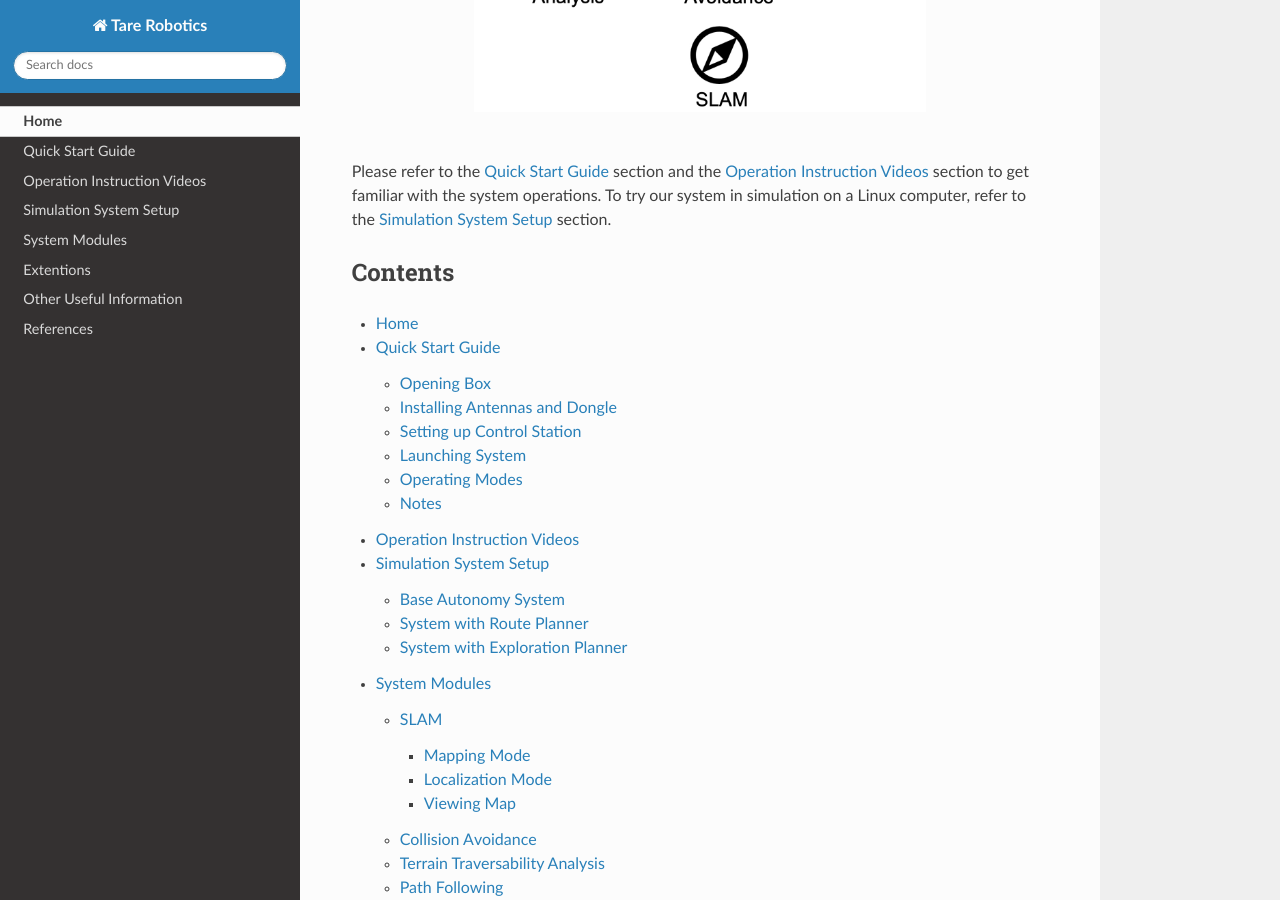
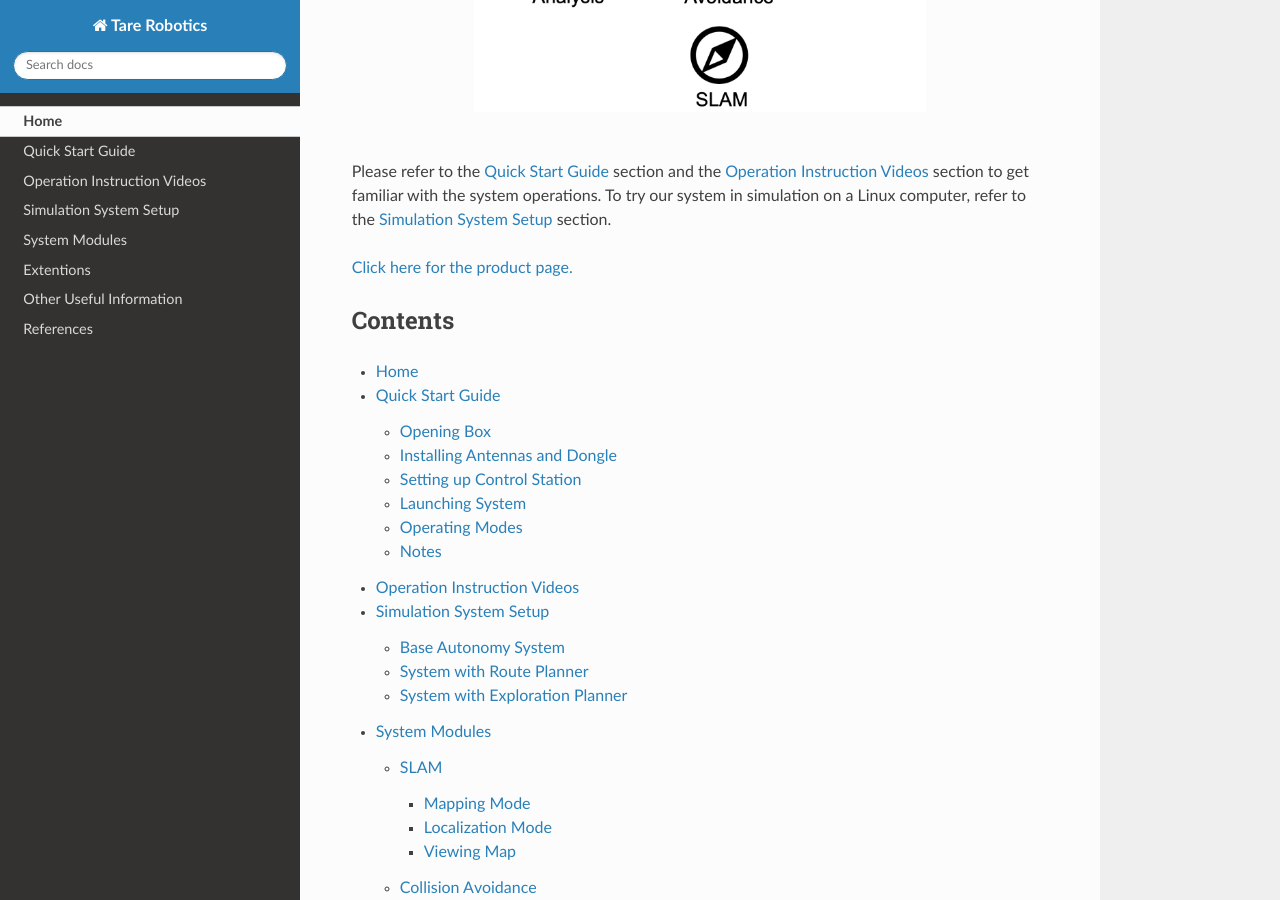
Before and after one commit to caochao39/tarerobotics, a Sphinx documentation site: the page built from docs/source/index.rst, in a window 1280 px wide and 900 px high, scrolled down 1481 px. Built offline with Sphinx 7.4.7 and the Read the Docs theme 3.1.0, drawn with Linux system fonts in a browser that asks for light colours.

Commit message:
Update index.rst

```diff
--- a/docs/source/index.rst
+++ b/docs/source/index.rst
@@ -19,6 +19,8 @@ The autonomy stack shares a three-tier system architecture, containing a SLAM mo
 
 Please refer to the `Quick Start Guide <https://tarerobotics.readthedocs.io/en/latest/quick_start_guide.html>`_ section and the `Operation Instruction Videos <https://tarerobotics.readthedocs.io/en/latest/operation_instruction_videos.html>`_ section to get familiar with the system operations. To try our system in simulation on a Linux computer, refer to the `Simulation System Setup <https://tarerobotics.readthedocs.io/en/latest/simulation_system_setup.html>`_ section.
 
+`Click here for the product page. <https://www.tarerobotics.com>`_
+
 Contents
 --------
 
```
